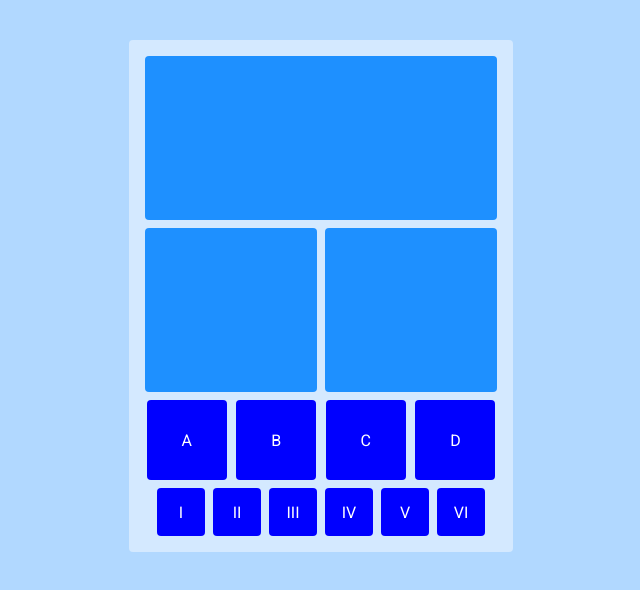
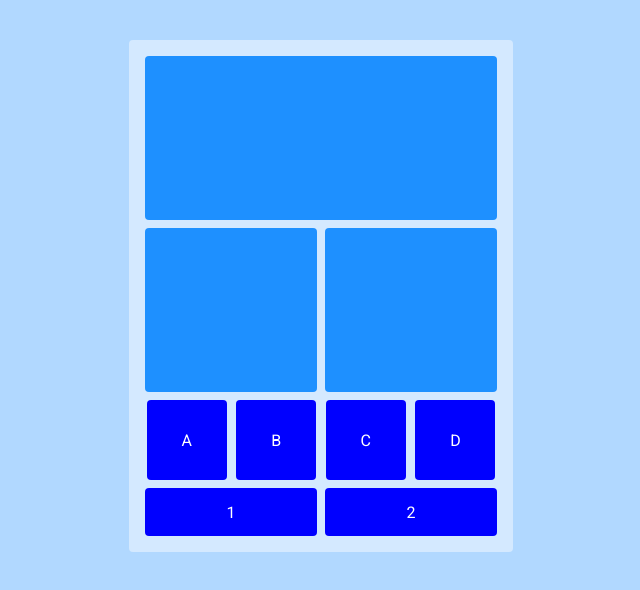
Before and after one commit to silvinodemedeiros/silvino-experiments, an Angular app: page / in a window 1280 px wide. Shown: the top 590 px of the page, without its empty margins (319-959 px from the left). Built offline with nearby package versions, Linux system fonts and the light colour scheme.

Commit message:
creates multiple grid possibilities

```diff
--- a/src/app/components/drag-and-drop/drag-and-drop.component.css
+++ b/src/app/components/drag-and-drop/drag-and-drop.component.css
@@ -61,6 +61,6 @@
 }
 
 .grid-options-item {
-  width: 3rem;
+  flex-grow: 1;
   height: 3rem;
 }
--- a/src/app/components/drag-and-drop/drag-and-drop.component.html
+++ b/src/app/components/drag-and-drop/drag-and-drop.component.html
@@ -16,7 +16,7 @@
     class="content"
   >
     <app-grid-cell
-      *ngFor="let cell of grid"
+      *ngFor="let cell of selectedGridOption.cells"
       appGridCell
       [gridArea]="cell.area"
       [content]="cell.content"
@@ -26,11 +26,11 @@
   </div>
 
   <div class="grid-options-list">
-    <div class="option-item grid-options-item">I</div>
-    <div class="option-item grid-options-item">II</div>
-    <div class="option-item grid-options-item">III</div>
-    <div class="option-item grid-options-item">IV</div>
-    <div class="option-item grid-options-item">V</div>
-    <div class="option-item grid-options-item">VI</div>
+    <div
+      *ngFor="let gridItem of gridOptions"
+      class="option-item grid-options-item"
+    >
+      {{ gridItem.id }}
+    </div>
   </div>
 </div>
--- a/src/app/components/drag-and-drop/drag-and-drop.component.ts
+++ b/src/app/components/drag-and-drop/drag-and-drop.component.ts
@@ -7,18 +7,35 @@ import { Component, ElementRef, OnInit, ViewChild } from '@angular/core';
 })
 export class DragAndDropComponent implements OnInit {
   // TODO
-  // multiple grid possibilities
+  // multiple grid possibilities DOING
   // change grid after click
-  // drop widgets into cells
+  // create cell components
+  // implement grid service: will manage cell retrieval and data
+  // create widget components
 
   @ViewChild('dropArea') dropArea!: ElementRef;
   currentlyDragging = null;
 
-  grid = [
-    {content: '', area: '1 / 1 / 2 / 3'},
-    {content: '', area: '2 / 1 / 3 / 2'},
-    {content: '', area: '2 / 2 / 3 / 3'}
+  gridOptions = [
+    {
+      id: 1,
+      cells: [
+        {content: '', area: '1 / 1 / 2 / 3'},
+        {content: '', area: '2 / 1 / 3 / 2'},
+        {content: '', area: '2 / 2 / 3 / 3'}
+      ]
+    },
+    {
+      id: 2,
+      cells: [
+        {content: '', area: '1 / 1 / 2 / 2'},
+        {content: '', area: '2 / 1 / 3 / 2'},
+        {content: '', area: '1 / 2 / 3 / 3'}
+      ]
+    }
   ];
+
+  selectedGridOption = this.gridOptions[0];
 
   widgetList = [
     {name: 'A'},
```
